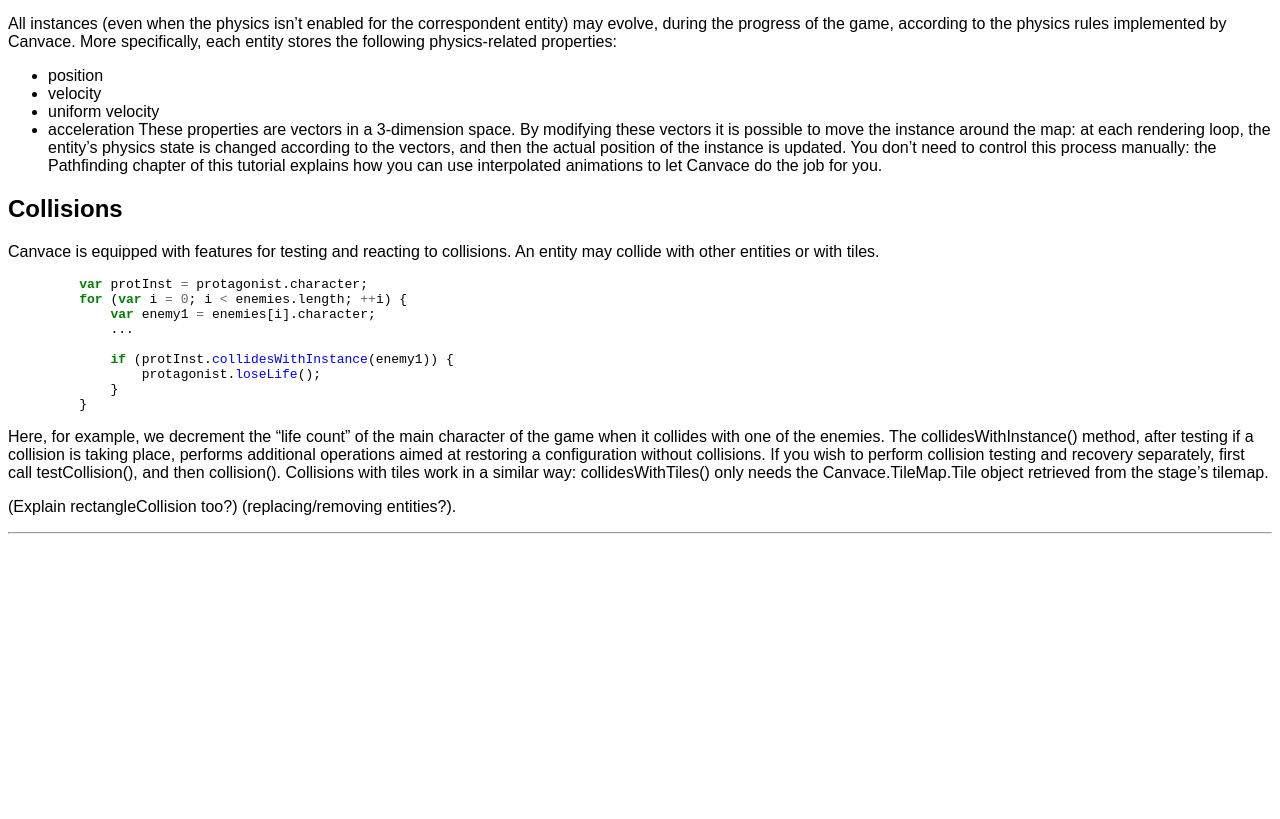
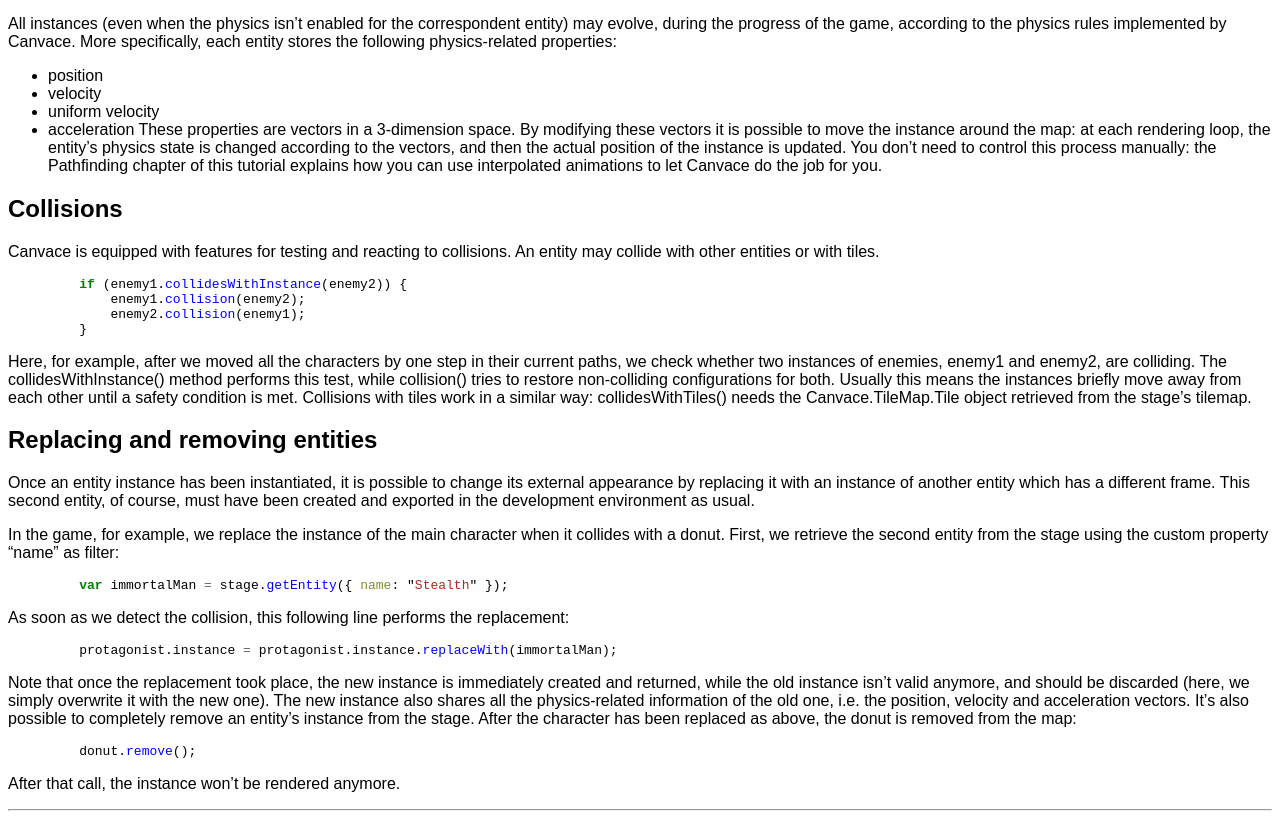
Before and after one commit to canvace/canvace.github.com, a Jekyll site: the page built from tutorials/entities.md, in a window 1280 px wide. Shown: the part 327-1146 px from the top of the page. Built offline with Jekyll 4.4.1, drawn with Linux system fonts in a browser that asks for light colours; before the commit the page ends 900 px from its top, so only the background shows below that.

Commit message:
Paragraph about collisions revisited; added paragraph about replacing/removing instances

```diff
--- a/tutorials/entities.md
+++ b/tutorials/entities.md
@@ -32,23 +32,37 @@
 Canvace is equipped with features for testing and reacting to collisions. An entity may collide with other entities or with tiles.
 
 {% highlight javascript %}
-    var protInst = protagonist.character;
-    for (var i = 0; i < enemies.length; ++i) {
-        var enemy1 = enemies[i].character;
-        ...
-
-        if (protInst.collidesWithInstance(enemy1)) {
-            protagonist.loseLife();
-        }
+    if (enemy1.collidesWithInstance(enemy2)) {
+        enemy1.collision(enemy2);
+        enemy2.collision(enemy1);
     }
 {% endhighlight %}
 
-Here, for example, we decrement the "life count" of the main character of the game when it collides with one of the enemies. The collidesWithInstance()
-method, after testing if a collision is taking place, performs additional operations aimed at restoring a configuration without collisions. If you wish to perform
-collision testing and recovery separately, first call testCollision(), and then collision().
-Collisions with tiles work in a similar way: collidesWithTiles() only needs the Canvace.TileMap.Tile object retrieved from the stage's tilemap.
+Here, for example, after we moved all the characters by one step in their current paths, we check whether two instances of enemies, enemy1 and enemy2, are  colliding. The collidesWithInstance() method performs this test, while collision() tries to restore non-colliding configurations for both. Usually this means the instances briefly move away from each other until a safety condition is met.
+Collisions with tiles work in a similar way: collidesWithTiles() needs the Canvace.TileMap.Tile object retrieved from the stage's tilemap.
 
-(Explain rectangleCollision too?)
-(replacing/removing entities?).
+## Replacing and removing entities
+Once an entity instance has been instantiated, it is possible to change its external appearance by replacing it with an instance of another entity which has a different frame. This second entity, of course, must have been created and exported in the development environment as usual.
+
+In the game, for example, we replace the instance of the main character when it collides with a donut. First, we retrieve the second entity from the stage using the custom property "name" as filter:
+
+{% highlight javascript %}
+    var immortalMan = stage.getEntity({ name: "Stealth" });
+{% endhighlight %}
+
+As soon as we detect the collision, this following line performs the replacement:
+
+{% highlight javascript %}
+    protagonist.instance = protagonist.instance.replaceWith(immortalMan);
+{% endhighlight %}
+
+Note that once the replacement took place, the new instance is immediately created and returned, while the old instance isn't valid anymore, and should be discarded (here, we simply overwrite it with the new one). The new instance also shares all the physics-related information of the old one, i.e. the position, velocity and acceleration vectors.
+It's also possible to completely remove an entity's instance from the stage. After the character has been replaced as above, the donut is removed from the map:
+
+{% highlight javascript %}
+    donut.remove();
+{% endhighlight %}
+
+After that call, the instance won't be rendered anymore.
 
 ----------------------------
```
